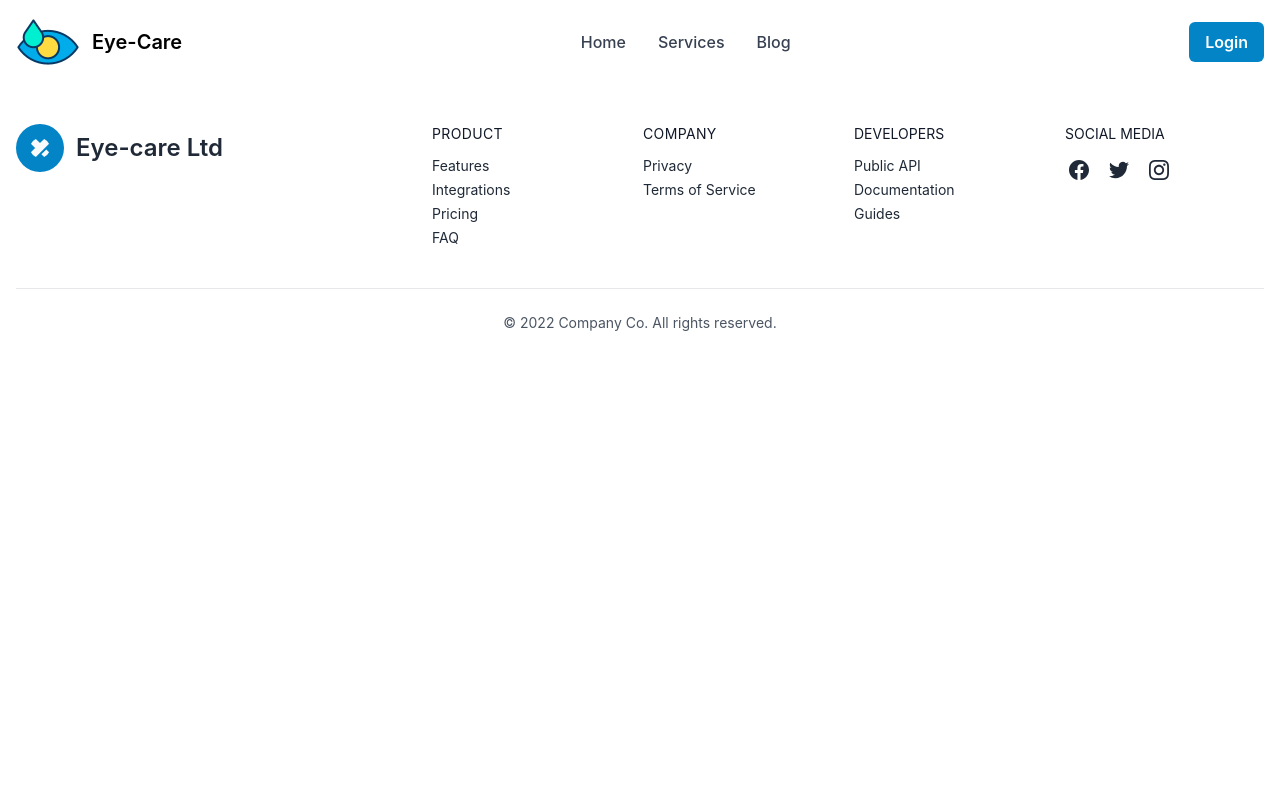
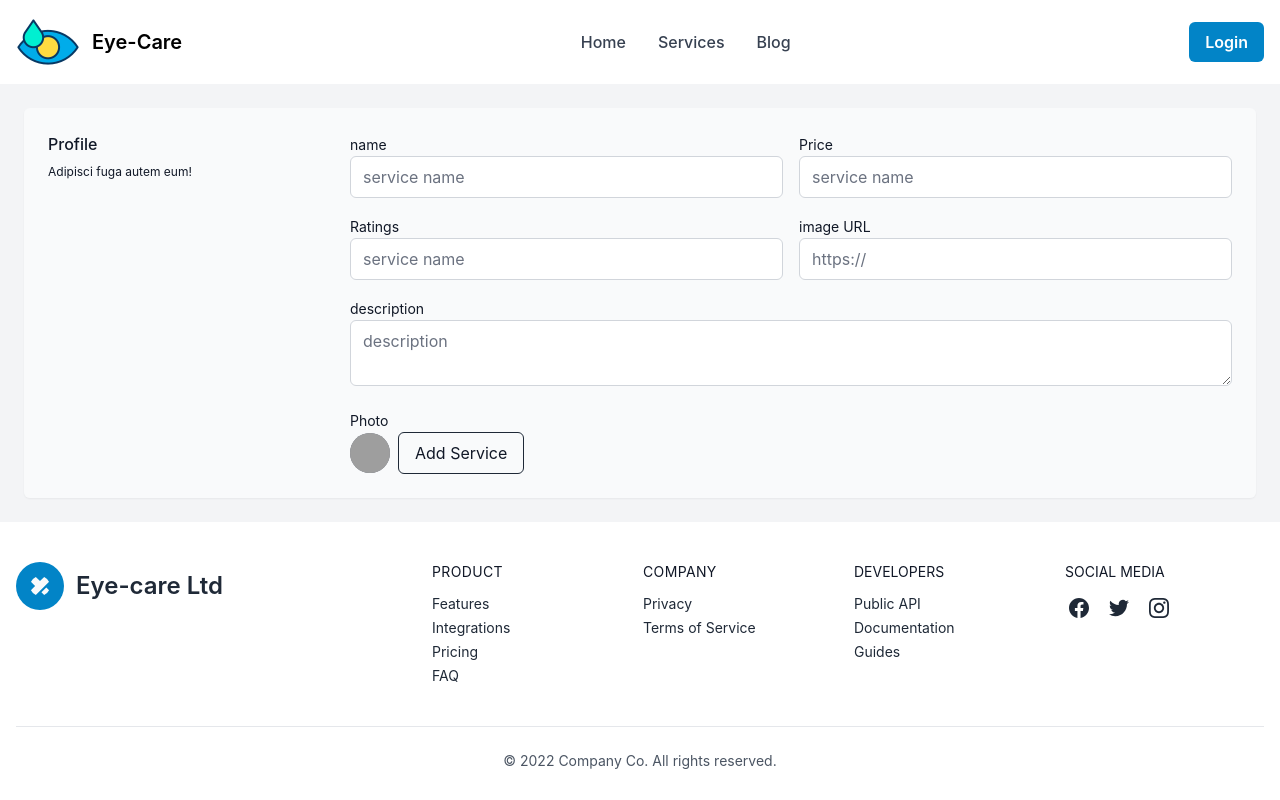
Before and after one commit to ifazzzz/eye-care-client, a React (Create React App) app: page /addService in a window 1280 px wide. Built offline with nearby package versions, Linux system fonts and the light colour scheme; no server answers; grey boxes are pictures that could not be loaded.

Commit message:
post method

```diff
--- a/package.json
+++ b/package.json
@@ -11,10 +11,10 @@
     "flowbite-react": "^0.3.4",
     "react": "^18.2.0",
     "react-dom": "^18.2.0",
-    "react-hot-toast": "^2.4.0",
     "react-photo-view": "^1.2.2",
     "react-router-dom": "^6.4.3",
     "react-scripts": "5.0.1",
+    "react-toastify": "^9.1.1",
     "web-vitals": "^2.1.4"
   },
   "scripts": {
--- a/src/Router/Routes.js
+++ b/src/Router/Routes.js
@@ -29,7 +29,7 @@ export const router = createBrowserRouter([
             {
                 path : '/services',
                 element : <Services></Services>,
-                loader : () => fetch('https://eye-care-server.vercel.app/services')
+                loader : () => fetch('http://localhost:5000/services')
             },
             {
                 path : '/services/:id',
--- a/src/pages/AddService/AddService.js
+++ b/src/pages/AddService/AddService.js
@@ -1,9 +1,74 @@
 import React from 'react';
 
 const AddService = () => {
+    const addService = event => {
+        event.preventDefault();
+        const form = event.target
+        const name = form.name.value;
+        const img = form.img.value;
+        const price = form.price.value;
+        const ratings = form.ratings.value;
+        const description = form.description.value;
+
+        const service = {
+            name: name,
+            img: img,
+            price: price,
+            ratings: ratings,
+            description: description
+        }
+console.log(service);
+        fetch('http://localhost:5000/services',{
+            method: 'POST',
+            headers: {
+                'Content-Type': 'application/json'
+            },
+            body: JSON.stringify(service),
+        })
+        .then(res => res.json())
+        .then(data => console.log(data))
+    }
     return (
         <div>
-
+            <section className="p-6 bg-gray-100 text-gray-900">
+                <form onSubmit={addService} action="" className="container flex flex-col mx-auto space-y-12 ng-untouched ng-pristine ng-valid">
+                    <fieldset className="grid grid-cols-4 gap-6 p-6 rounded-md shadow-sm bg-gray-50">
+                        <div className="space-y-2 col-span-full lg:col-span-1">
+                            <p className="font-medium">Profile</p>
+                            <p className="text-xs">Adipisci fuga autem eum!</p>
+                        </div>
+                        <div className="grid grid-cols-6 gap-4 col-span-full lg:col-span-3">
+                            <div className="col-span-full sm:col-span-3">
+                                <label for="username" className="text-sm">name</label>
+                                <input name="name" type="text" placeholder="service name" className="w-full rounded-md focus:ring focus:ring-opacity-75 focus:ring-cyan-600 border-gray-300 text-gray-900" />
+                            </div>
+                            <div className="col-span-full sm:col-span-3">
+                                <label for="username" className="text-sm">Price</label>
+                                <input name="price" type="text" placeholder="service name" className="w-full rounded-md focus:ring focus:ring-opacity-75 focus:ring-cyan-600 border-gray-300 text-gray-900" />
+                            </div>
+                            <div className="col-span-full sm:col-span-3">
+                                <label for="username" className="text-sm">Ratings</label>
+                                <input name="ratings" type="text" placeholder="service name" className="w-full rounded-md focus:ring focus:ring-opacity-75 focus:ring-cyan-600 border-gray-300 text-gray-900" />
+                            </div>
+                            <div className="col-span-full sm:col-span-3">
+                                <label for="website"  className="text-sm">image URL</label>
+                                <input name="img" type="text" placeholder="https://" className="w-full rounded-md focus:ring focus:ring-opacity-75 focus:ring-cyan-600 border-gray-300 text-gray-900" />
+                            </div>
+                            <div className="col-span-full">
+                                <label for="bio" className="text-sm">description</label>
+                                <textarea name="description" placeholder="description" className="w-full rounded-md focus:ring focus:ring-opacity-75 focus:ring-cyan-600 border-gray-300 text-gray-900"></textarea>
+                            </div>
+                            <div className="col-span-full">
+                                <label for="bio" className="text-sm">Photo</label>
+                                <div className="flex items-center space-x-2">
+                                    <img src="https://source.unsplash.com/30x30/?random" alt="" className="w-10 h-10 rounded-full bg-gray-500 bg-gray-300" />
+                                    <button type="submit" className="px-4 py-2 border rounded-md border-gray-800">Add Service</button>
+                                </div>
+                            </div>
+                        </div>
+                    </fieldset>
+                </form>
+            </section>
         </div>
     );
 };
--- a/src/pages/MyReviews/Myreviews.js
+++ b/src/pages/MyReviews/Myreviews.js
@@ -1,6 +1,7 @@
 import React, { useContext, useEffect, useState } from 'react';
 import { AuthContext } from '../../Contexts/AuthProvider.js/AuthProvider';
-import toast  from 'react-hot-toast';
+import { ToastContainer, toast } from 'react-toastify';
+import 'react-toastify/dist/ReactToastify.css';
 import MyReviewsCard from './MyReviewsCard';
 
 const MyReviews = () => {
@@ -52,6 +53,7 @@ const MyReviews = () => {
         </div>
 
         }
+        <ToastContainer/>
         </>
     );
 };
```
Also changed, not shown: src/App.js (line endings or trailing spaces), 1 other file (tests, documents, lock files or other folders).
